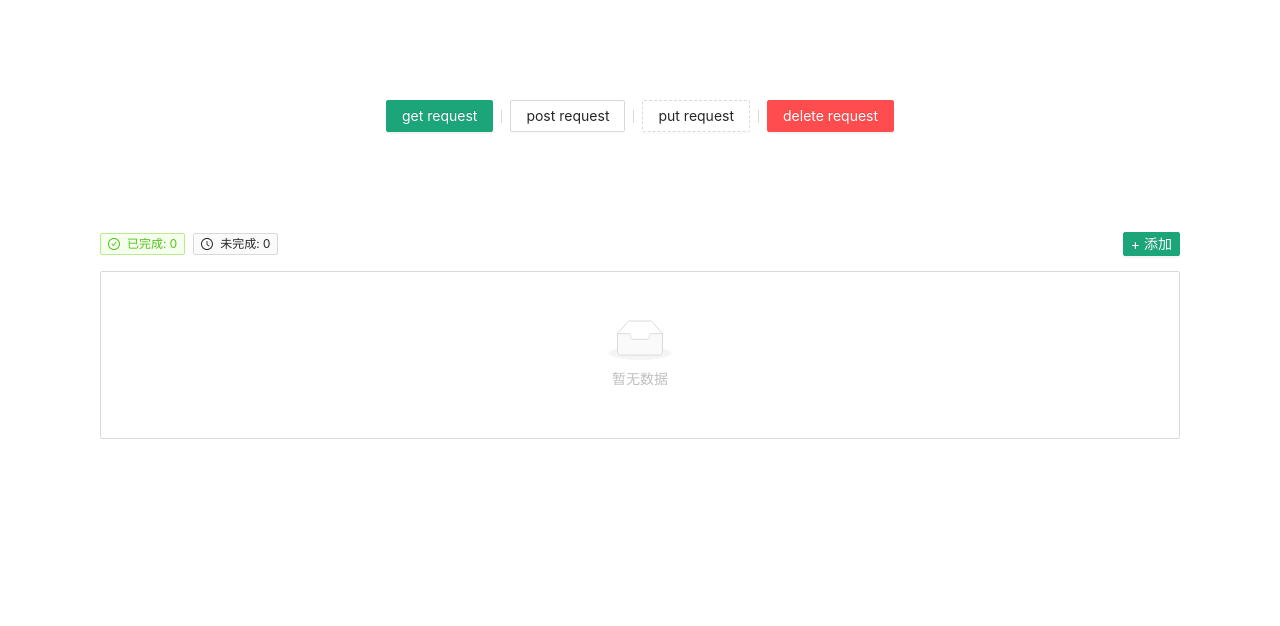
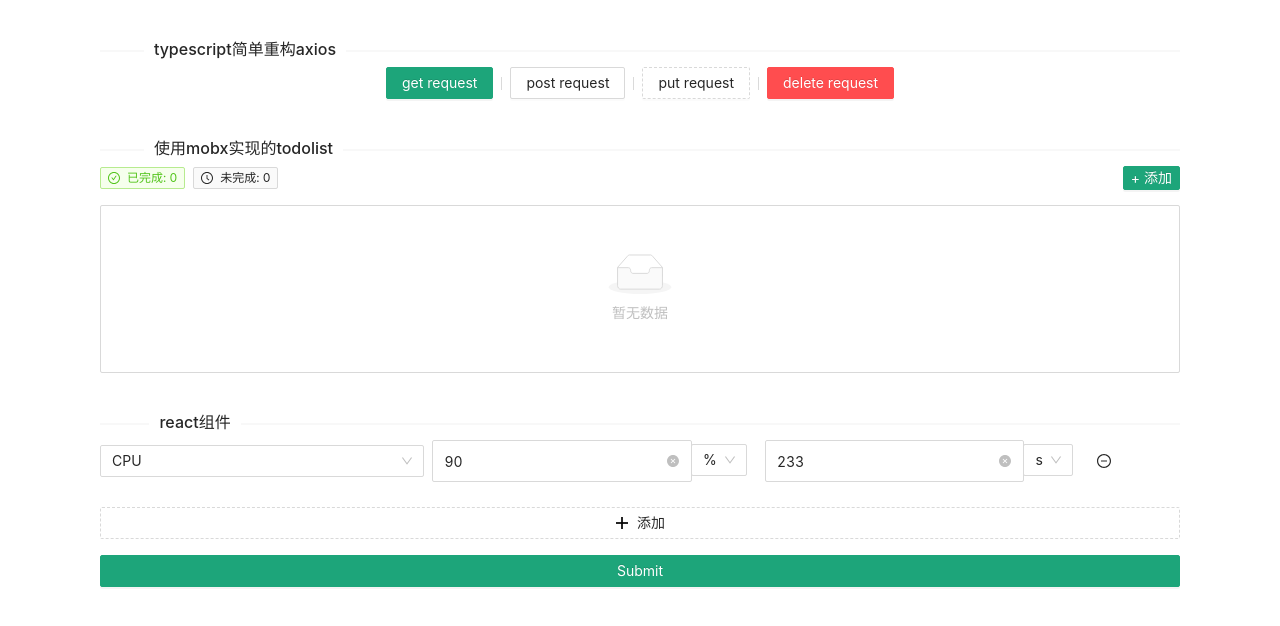
Before and after one commit to chenbj2333/work-components, a React (Create React App) app: page / in a window 1280 px wide. Shown: the top 626 px of the page. Built offline with nearby package versions, Linux system fonts and the light colour scheme.

Commit message:
答辩准备的内容(暂时)

```diff
--- a/src/App.tsx
+++ b/src/App.tsx
@@ -1,14 +1,26 @@
 import React from 'react';
+import { Divider } from 'antd';
 import './App.less';
 import AxiosDemo from './axios/demo';
 import TodoList from './views/TodoList';
+import DynamicFormDemo from './components/DynamicForm/demo/index1';
 
 function App() {
   return (
-    <div>
-      <AxiosDemo />
-      <TodoList />
-    </div>
+    <>
+      <section style={{ margin: '50px 100px' }}>
+        <Divider orientation='left'>typescript简单重构axios</Divider>
+        <AxiosDemo />
+      </section>
+      <section style={{ margin: '50px 100px' }}>
+        <Divider orientation='left'>使用mobx实现的todolist</Divider>
+        <TodoList />
+      </section>
+      <section style={{ margin: '50px 100px' }}>
+        <Divider orientation='left'>react组件</Divider>
+        <DynamicFormDemo />
+      </section>
+    </>
   );
 }
 
--- a/src/axios/demo/index.tsx
+++ b/src/axios/demo/index.tsx
@@ -64,7 +64,7 @@ const AxiosDemo: React.FC = () => {
   };
 
   return (
-    <div style={{ textAlign: 'center', marginTop: 100 }}>
+    <div style={{ textAlign: 'center' }}>
       <Button type='primary' onClick={getClick}>
         get request
       </Button>
--- a/src/components/DynamicForm/demo/index1.tsx
+++ b/src/components/DynamicForm/demo/index1.tsx
@@ -19,7 +19,10 @@ const DynamicFormDemo: React.FC = () => {
   // 目标值单位
   const targetUnitOptions: formSelectOption[] = [{ value: '%', label: '%' }];
   // 持续时间单位
-  const daretionUnitOptions: formSelectOption[] = [{ value: 's', label: 's' }];
+  const daretionUnitOptions: formSelectOption[] = [
+    { value: 's', label: 's' },
+    { value: 'ms', label: 'ms' },
+  ];
 
   // 确定
   const handleOk = (values: any) => {
@@ -153,7 +156,12 @@ const DynamicFormDemo: React.FC = () => {
           formListName='memo'
         />
         <Form.Item>
-          <Button type='primary' htmlType='submit'>
+          <Button
+            style={{ marginTop: 16 }}
+            block
+            type='primary'
+            htmlType='submit'
+          >
             Submit
           </Button>
         </Form.Item>
--- a/src/views/TodoList.tsx
+++ b/src/views/TodoList.tsx
@@ -44,7 +44,7 @@ const TodoList: React.FC = observer(() => {
   };
 
   return (
-    <div style={{ margin: 100 }}>
+    <>
       <section style={{ marginBottom: 16 }}>
         <Tag icon={<CheckCircleOutlined />} color='success'>
           已完成: {doneCount}
@@ -87,7 +87,7 @@ const TodoList: React.FC = observer(() => {
           )}
         />
       </section>
-    </div>
+    </>
   );
 });
 
```
Also changed, not shown: src/components/refresh/index.tsx (+9 -9 lines).
